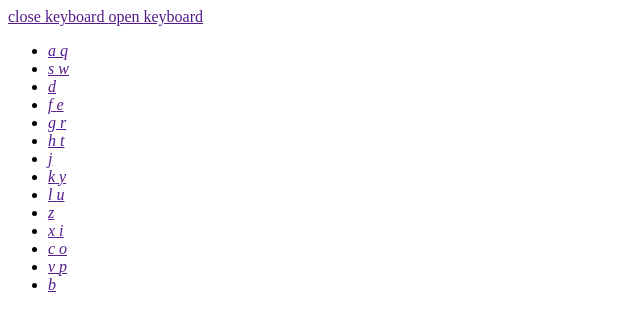
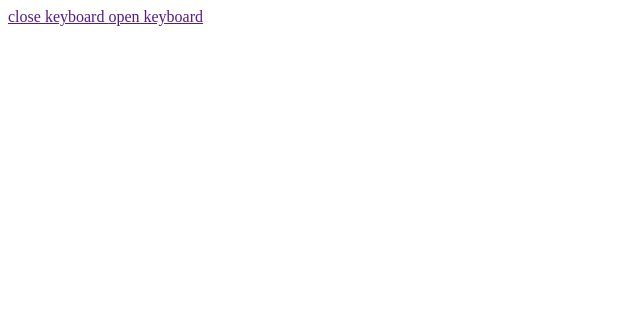
Before and after one commit to craig-harvie/midizone, a PHP site: template app/src/templates/piano/piano.html.twig in a window 1280 px wide. Shown: the top 331 px of the page, without its empty margins (0-640 px from the left). Run offline with PHP 8.4, Linux system fonts and the light colour scheme; the template is opened without the code that fills it, so the values that code supplies are empty; some libraries are stand-ins or nearby versions.

Commit message:
Adding json files for rendering the piano and drumpad

```diff
--- a/app/src/templates/home/home.html.twig
+++ b/app/src/templates/home/home.html.twig
@@ -2,10 +2,10 @@
 
 {% block content %}
 
-{% include 'drum-pad/drumpad.html.twig' %}
+{% include 'drum-pad/drumpad.html.twig' with {'drumpadOptions':options['drumpad']} %}
 
 {% include 'piano/keychooser.html.twig' %}
 
-{% include 'piano/piano.html.twig' %}
+{% include 'piano/piano.html.twig' with {'pianoOptions':options['piano']} %}
 
 {% endblock %}
--- a/app/src/templates/piano/piano.html.twig
+++ b/app/src/templates/piano/piano.html.twig
@@ -11,178 +11,26 @@
 		</a>
 	</div>
 	<ul class="piano">
-		<li class="key">
-			<span class="white-key j-key a" data-key="20" data-note="1C">
-				<a class="key--load j-key-load" href="">
-					{# <i class="fa fa-question" aria-hidden="true"></i> #}
-					<i>a</i>
-				</a>
-			</span>
-			<span class="black-key j-key q" data-key="81" data-note="1Cs">
-				<a class="key--load j-key-load" href="">
-					{# <i class="fa fa-question" aria-hidden="true"></i> #}
-					<i>q</i>
-				</a>
-			</span>
-		</li>
-		<li class="key">
-			<span class="white-key j-key s" data-key="65" data-note="1D">
-				<a class="key--load j-key-load" href="">
-					{# <i class="fa fa-question" aria-hidden="true"></i> #}
-					<i>s</i>
-				</a>
-			</span>
-			<span class="black-key j-key w" data-key="87" data-note="1Ds">
-				<a class="key--load j-key-load" href="">
-					{# <i class="fa fa-question" aria-hidden="true"></i> #}
-					<i>w</i>
-				</a>
-			</span>
-		</li>
-		<li class="key">
-			<span class="white-key j-key d" data-key="83" data-note="1E">
-				<a class="key--load j-key-load" href="">
-					{# <i class="fa fa-question"></i> #}
-					<i>d</i>
-				</a>
-			</span>
-		</li>
-		<li class="key">
-			<span class="white-key j-key f" data-key="68" data-note="1F">
-				<a class="key--load j-key-load" href="">
-					{# <i class="fa fa-question" aria-hidden="true"></i> #}
-					<i>f</i>
-				</a>
-			</span>
-			<span class="black-key j-key e" data-key="82" data-note="1Fs">
-				<a class="key--load j-key-load" href="">
-					{# <i class="fa fa-question" aria-hidden="true"></i> #}
-					<i>e</i>
-				</a>
-			</span>
-		</li>
-		<li class="key">
-			<span class="white-key j-key g" data-key="70" data-note="1G">
-				<a class="key--load j-key-load" href="">
-					{# <i class="fa fa-question" aria-hidden="true"></i> #}
-					<i>g</i>
-				</a>
-			</span>
-			<span class="black-key j-key r" data-key="84" data-note="1Gs">
-				<a class="key--load j-key-load" href="">
-					{# <i class="fa fa-question" aria-hidden="true"></i> #}
-					<i>r</i>
-				</a>
-			</span>
-		</li>
-		<li class="key">
-			<span class="white-key j-key h" data-key="71" data-note="1A">
-				<a class="key--load j-key-load" href="">
-					{# <i class="fa fa-question" aria-hidden="true"></i> #}
-					<i>h</i>
-				</a>
-			</span>
-			<span class="black-key j-key t" data-key="89" data-note="1As">
-				<a class="key--load j-key-load" href="">
-					{# <i class="fa fa-question" aria-hidden="true"></i> #}
-					<i>t</i>
-				</a>
-			</span>
-		</li>
-		<li class="key">
-			<span class="white-key j-key j" data-key="72" data-note="1B">
-				<a class="key--load j-key-load" href="">
-					{# <i class="fa fa-question" aria-hidden="true"></i> #}
-					<i>j</i>
-				</a>
-			</span>
-		</li>
-		<li class="key">
-			<span class="white-key j-key k" data-key="74" data-note="2C">
-				<a class="key--load j-key-load" href="">
-					{# <i class="fa fa-question" aria-hidden="true"></i> #}
-					<i>k</i>
-				</a>
-			</span>
-			<span class="black-key j-key y" data-key="73" data-note="2Cs">
-				<a class="key--load j-key-load" href="">
-					{# <i class="fa fa-question" aria-hidden="true"></i> #}
-					<i>y</i>
-				</a>
-			</span>
-		</li>
-		<li class="key">
-			<span class="white-key j-key l" data-key="75" data-note="2D">
-				<a class="key--load j-key-load" href="">
-					{# <i class="fa fa-question" aria-hidden="true"></i> #}
-					<i>l</i>
-				</a>
-			</span>
-			<span class="black-key j-key u" data-key="79" data-note="2Ds">
-				<a class="key--load j-key-load" href="">
-					{# <i class="fa fa-question" aria-hidden="true"></i> #}
-					<i>u</i>
-				</a>
-			</span>
-		</li>
-		<li class="key">
-			<span class="white-key j-key z" data-key="76" data-note="2E">
-				<a class="key--load j-key-load" href="">
-					{# <i class="fa fa-question" aria-hidden="true"></i> #}
-					<i>z</i>
-				</a>
-			</span>
-		</li>
-		<li class="key">
-			<span class="white-key j-key x" data-key="186" data-note="2F">
-				<a class="key--load j-key-load" href="">
-					{# <i class="fa fa-question" aria-hidden="true"></i> #}
-					<i>x</i>
-				</a>
-			</span>
-			<span class="black-key j-key i" data-key="219" data-note="2Fs">
-				<a class="key--load j-key-load" href="">
-					{# <i class="fa fa-question" aria-hidden="true"></i> #}
-					<i>i</i>
-				</a>
-			</span>
-		</li>
-		<li class="key">
-			<span class="white-key j-key c" data-key="222" data-note="2G">
-				<a class="key--load j-key-load" href="">
-					{# <i class="fa fa-question" aria-hidden="true"></i> #}
-					<i>c</i>
-				</a>
-			</span>
-			<span class="black-key j-key o" data-key="221" data-note="2Gs">
-				<a class="key--load j-key-load" href="">
-					{# <i class="fa fa-question" aria-hidden="true"></i> #}
-					<i>o</i>
-				</a>
-			</span>
-		</li>
-		<li class="key">
-			<span class="white-key j-key v" data-key="220" data-note="2A">
-				<a class="key--load j-key-load" href="">
-					{# <i class="fa fa-question" aria-hidden="true"></i> #}
-					<i>v</i>
-				</a>
-			</span>
-			<span class="black-key j-key p" data-key="13" data-note="2As">
-				<a class="key--load j-key-load" href="">
-					{# <i class="fa fa-question" aria-hidden="true"></i> #}
-					<i>p</i>
-				</a>
-			</span>
-		</li>
-		<li class="key">
-			<span class="white-key j-key b" data-key="37" data-note="2B">
-				<a class="key--load j-key-load" href="">
-					{# <i class="fa fa-question" aria-hidden="true"></i> #}
-					<i>b</i>
-				</a>
-			</span>
-		</li>
+
+		{% for keySets in pianoOptions %}
+			<li class="key">
+				{% for key in keySets %}
+
+					<span class="{{ key['keyColour']}}-key j-key {{ key['keyMapping'] }}" data-note={{ key['audio'] }}>
+						<a class="key--load j-key-load" href="">
+							{% if key['keyMapping'] == null %}
+								<i class="fa fa-question" aria-hidden="true"></i>
+							{% else %}
+								<i>{{ key['keyMapping'] }}</i>
+							{% endif %}
+						</a>
+					</span>
+
+				{% endfor %}
+
+			</li>
+		{% endfor %}
+
 	</ul>
 </div>
 <!-- End Piano -->
--- a/assets/js/modules/Track.js
+++ b/assets/js/modules/Track.js
@@ -33,7 +33,7 @@ export default class Track {
 
 			sounds[ $el.data( 'note' ) ] = {
 				id: $el.data( 'note' ),
-				url: `/notes/${$el.data( 'note' )}.wav`
+				url: `/notes/${$el.data( 'note' )}`
 			};
 
 			this.keyListener.simple_combo( $el.find( 'i' ).text().toLowerCase(), ( e ) => {
@@ -48,7 +48,7 @@ export default class Track {
 
 			sounds[ $el.data( 'loop' ) ] = {
 				id: $el.data( 'loop' ),
-				url: `/loops/${$el.data( 'loop' )}.mp3`
+				url: `/loops/${$el.data( 'loop' )}`
 			};
 
 			this.keyListener.simple_combo( $el.find( 'i' ).text().toLowerCase(), ( e ) => {
```
Also changed, not shown: app/src/routes/home.php (+31 -2 lines), app/src/templates/drum-pad/drumpad.html.twig (+11 -19 lines), web/loaders/blank.json (added, +28 -0 lines), web/loaders/default.json (added, +28 -0 lines).
